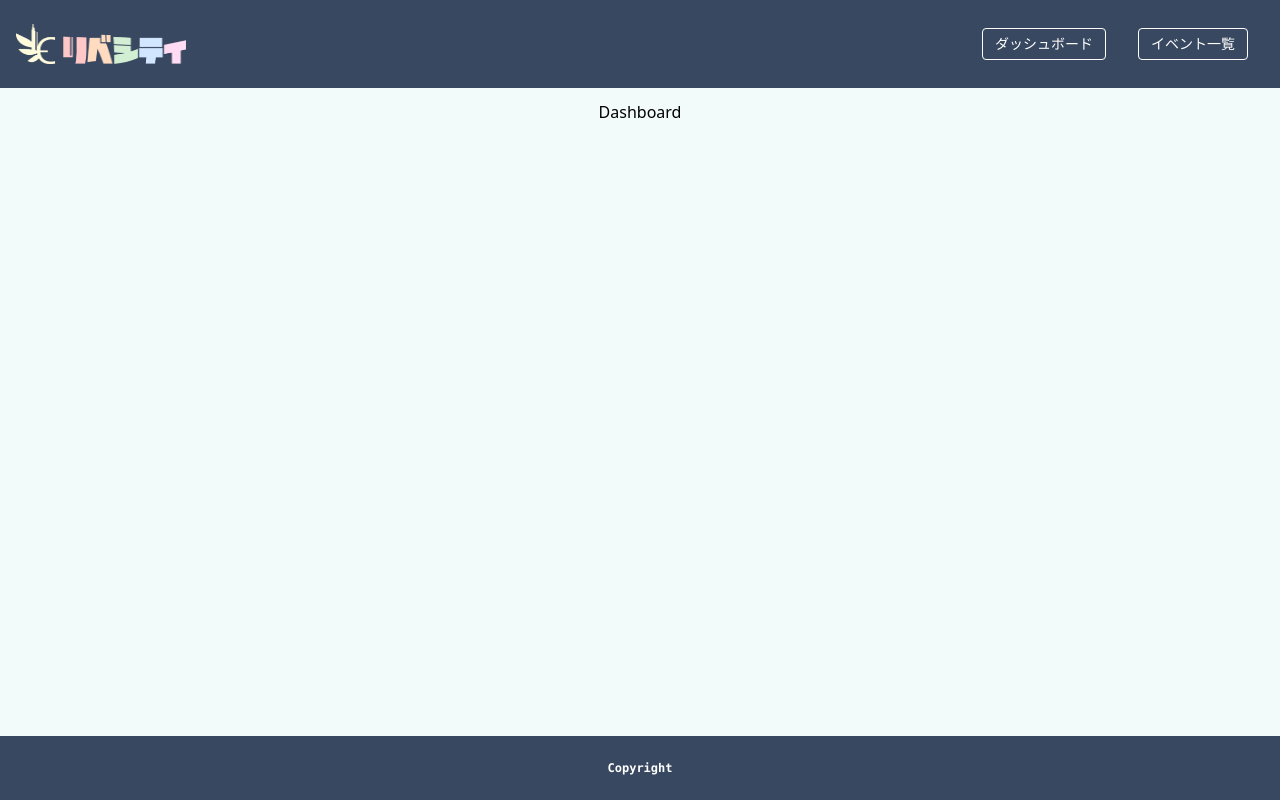
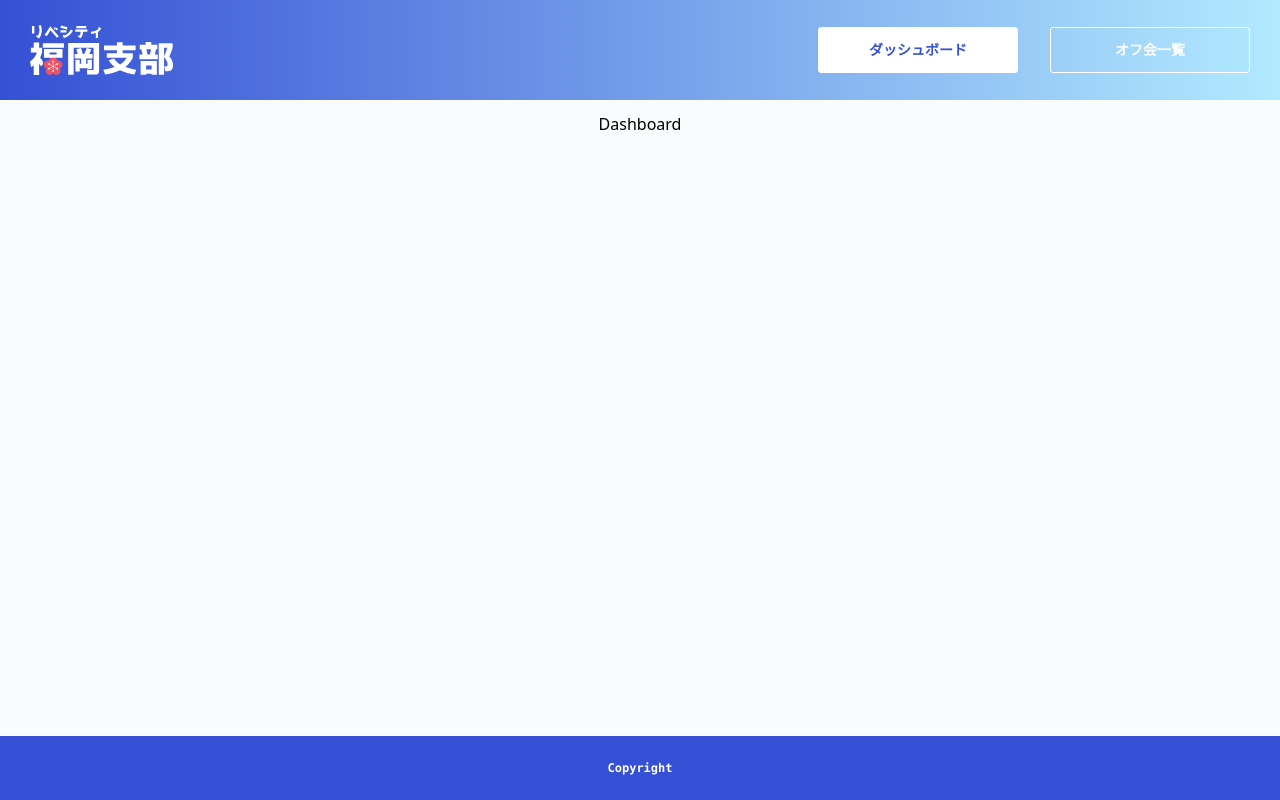
Before and after one commit to mororyou/libecity-fukuoka, a Next.js app: page /dashboard in a window 1280 px wide. Built offline with nearby package versions, Linux system fonts and the light colour scheme.

Commit message:
イベント一覧デザイン更新

```diff
--- a/src/components/Event/EventTable.tsx
+++ b/src/components/Event/EventTable.tsx
@@ -1,3 +1,4 @@
+import { Style } from '@mui/icons-material'
 import { Button } from '@mui/material'
 import { format } from 'date-fns'
 import { ja } from 'date-fns/locale'
@@ -24,7 +25,7 @@ const EventTable: FC<Props> = ({ events, loading, editBtnClickHandler }) => {
       {
         id: 'status',
         name: '募集状況',
-        width: '115px',
+        width: '130px',
         cell: (row: Event) => <EventCellStatusComponent event={row} />,
       },
       {
@@ -39,7 +40,7 @@ const EventTable: FC<Props> = ({ events, loading, editBtnClickHandler }) => {
         width: '',
         cell: (row: Event) => {
           return (
-            <div className="ml-auto pr-16">
+            <div className="ml-auto flex items-center justify-end pr-[20px]">
               <Button
                 variant="outlined"
                 className="border-themeMainColor text-sm text-themeMainColor"
@@ -111,10 +112,10 @@ const EventDetailComponent: FC<ExpanderComponentProps<Event>> = ({ data }) => {
             case 'event':
               return (
                 <dl
-                  className="flex w-full flex-row border-b border-themeMainColor border-opacity-30"
+                  className="flex w-full flex-row border-b border-themeTitleText border-opacity-30"
                   key={index}
                 >
-                  <dt className="w-28 bg-themeMainColor bg-opacity-20 py-2 px-4 text-xs font-semibold md:w-2/12 md:px-8">
+                  <dt className="w-28 bg-themeDetailBgColor py-[10px] px-4 text-xs font-semibold md:w-[216px] md:px-8">
                     {label}
                   </dt>
                   <dd className="py-2 pl-2 text-xs">
@@ -132,10 +133,10 @@ const EventDetailComponent: FC<ExpanderComponentProps<Event>> = ({ data }) => {
             default:
               return (
                 <dl
-                  className="flex w-full flex-row border-b border-themeMainColor border-opacity-30"
+                  className="flex w-full flex-row border-b border-themeTitleText border-opacity-30"
                   key={index}
                 >
-                  <dt className="w-28 bg-themeMainColor bg-opacity-20 py-2 px-4 text-xs font-semibold md:w-2/12 md:px-8">
+                  <dt className="w-28 bg-themeDetailBgColor py-[10px] px-4 text-xs font-semibold md:w-[216px] md:px-8">
                     {label}
                   </dt>
                   <dd className="py-2 pl-2 text-xs">{value as string}</dd>
@@ -144,6 +145,14 @@ const EventDetailComponent: FC<ExpanderComponentProps<Event>> = ({ data }) => {
           }
         }
       })}
+      <div className="w-full border-b border-themeTitleText border-opacity-30 bg-white py-4 pr-[20px] flex items-center justify-start md:justify-end">
+        <Button
+          className="h-8 md:h-8 w-[120px] rounded bg-themeBtnColor text-xs text-white"
+          variant="contained"
+        >
+          編集する
+        </Button>
+      </div>
     </div>
   )
 }
@@ -178,10 +187,34 @@ const EventCellDataComponent: FC<CellProps> = ({ event }) => {
 }
 
 const EventCellStatusComponent: FC<CellProps> = ({ event }) => {
+  let statusStyle = ''
+  switch (event.status) {
+    case 0:
+      statusStyle = 'eventStatusLabelBefore'
+      break
+    case 1:
+      statusStyle = 'eventStatusLabelProgress'
+      break
+    case 2:
+      statusStyle = 'eventStatusLabelCancel'
+      break
+    case 80:
+      statusStyle = 'eventStatusLabelExit'
+      break
+    case 99:
+      statusStyle = 'eventStatusLabelMedium'
+      break
+  }
   return (
     <div className="flex flex-col gap-y-1 ">
-      <p className="font-semibold">{statusItems[event.status]}</p>
-      <p className='text-xs'>募集人数：{event.people}</p>
+      <div>
+        <span className={statusStyle}>{statusItems[event.status]}</span>
+      </div>
+      <p className="text-xs">募集人数：{event.people}</p>
     </div>
   )
 }
+
+const EventCellTitleCOmponent: FC<CellProps> = ({ event }) => {
+  return <></>
+}
--- /dev/null
+++ b/src/components/Header.module.css
@@ -0,0 +1,12 @@
+.header {
+  background: transparent linear-gradient(90deg, #3550D4 0%, #B2EAFF 100%) 0% 0% no-repeat padding-box;
+  @apply py-[25px] px-[30px]
+}
+
+.navilink {
+  @apply w-[200px] h-[46px] border border-solid border-white rounded-[3px] text-white flex items-center justify-center cursor-pointer hover:bg-white hover:text-themeMainColor font-semibold
+}
+
+.navilink_active {
+  @apply w-[200px] h-[46px] border border-solid border-white rounded-[3px] text-themeMainColor bg-white flex items-center justify-center font-semibold
+}
--- a/src/components/Header.tsx
+++ b/src/components/Header.tsx
@@ -1,15 +1,21 @@
 import Image from 'next/image'
 import Link from 'next/link'
+import { useRouter } from 'next/router'
+import { FC } from 'react'
+import Styles from './Header.module.css'
 
-const Header = () => (
-  <nav className="bg-themeMainColor px-2 py-3 sm:px-4">
-    <div className="container mx-auto flex flex-wrap items-center justify-between">
+const Header = () => {
+  const router = useRouter()
+  const asPath = router.asPath
+  return (
+    <nav className={Styles.header}>
+      <div className="mx-auto flex flex-wrap items-center justify-between">
         <Link href={'/dashboard'}>
           <a className="flex items-center">
             <Image
-            src={'/images/libecity/libecity_logo.png'}
-            width="170.83"
-            height="40"
+              src={'/images/libecity/libecity_logo.svg'}
+              width="143.29"
+              height="50"
               alt="リベシティロゴ"
             />
           </a>
@@ -36,21 +42,34 @@ const Header = () => (
           </svg>
         </button>
         <div className="hidden w-full md:block md:w-auto" id="navbar-default">
-        <ul className="mt-4 flex flex-col p-4 md:mt-0 md:flex-row md:space-x-8 md:border-0 md:text-sm md:font-medium">
-          <li>
-            <Link href={'/dashboard'}>
-              <a className="navi-link">ダッシュボード</a>
-            </Link>
-          </li>
-          <li>
-            <Link href={'/events'}>
-              <a className="navi-link">イベント一覧</a>
-            </Link>
-          </li>
+          <ul className="mt-4 flex flex-col md:mt-0 md:flex-row md:space-x-8 md:border-0 md:text-sm md:font-medium">
+            <LinkComponent href='/dashboard' span='ダッシュボード' asPath={asPath} />
+            <LinkComponent href='/events' span='オフ会一覧' asPath={asPath} />
           </ul>
         </div>
       </div>
     </nav>
   )
+}
 
 export default Header
+
+type LinkProps = {
+  href: string
+  span: string
+  asPath: string
+}
+
+const LinkComponent: FC<LinkProps> = ({ href, span, asPath }) => {
+  if (href === asPath) {
+    return <li className={Styles.navilink_active}>{span}</li>
+  } else {
+    return (
+      <Link href={href}>
+        <li className={Styles.navilink}>
+          <a>{span}</a>
+        </li>
+      </Link>
+    )
+  }
+}
--- /dev/null
+++ b/src/components/MainTitle.tsx
@@ -0,0 +1,9 @@
+import { FC } from "react"
+
+type Props = {
+  span: string
+}
+
+const MainTitle:FC<Props> = ({ span }) => <h1 className="flex justify-center text-themeMainColor text-2xl md:text-4xl font-black my-6 md:my-10">{span}</h1>
+
+export default MainTitle
--- a/src/components/Title.tsx
+++ b/src/components/Title.tsx
@@ -5,22 +5,24 @@ type Props = {
   title: string
   component: ReactNode | null
 }
+
 const Title: FC<Props> = ({ title, component = null }) => (
-  <div className="border-title mb-2 w-full md:mb-4">
-    <div className="mb-1 flex w-full items-end md:mb-3">
-      <Image
+  <div className="flex w-full items-center border-b-2 border-themeMainColor pr-[20.5px] pb-[5.5px]">
+    <div className="flex w-full items-center">
+      <img
         src={'/images/libecity/president_icon.png'}
-        width={49.9}
-        height={48}
+        width={41}
+        height={40}
         alt={title}
-        className="rotate-12"
       />
       <div className="ml-3 flex w-full items-center align-middle text-lg font-medium tracking-widest md:text-xl md:font-medium">
-        <h1 className="text-bold whitespace-nowrap font-mono text-gray-700">
+        <h2 className="whitespace-nowrap font-mono text-xl font-extrabold text-themeTitleText">
           {title}
-        </h1>
+        </h2>
       </div>
-      <div className="ml-auto w-48">{component && component}</div>
+      <div className="ml-auto flex w-full justify-end">
+        {component && component}
+      </div>
     </div>
   </div>
 )
--- a/src/pages/events.tsx
+++ b/src/pages/events.tsx
@@ -9,6 +9,7 @@ import { getEvents, store, update } from '../libs/event'
 import EventTable from '../components/Event/EventTable'
 import { toast } from 'react-toastify'
 import { eventInitialState } from '../state/initialState'
+import MainTitle from '../components/MainTitle'
 
 const Events = () => {
   const [values, setValues] = useState(eventInitialState)
@@ -147,8 +148,9 @@ const Events = () => {
 
   return (
     <Layout>
+      <MainTitle span='オフ会一覧' />
       <Title
-        title="イベント一覧"
+        title="オフ会一覧情報"
         component={<EventAddBtn onClick={handleOpen} />}
       />
       <EventAddDialog
@@ -184,9 +186,9 @@ const EventAddBtn: FC<BtnProps> = ({ onClick }) => {
       variant="contained"
       onClick={onClick}
       size="small"
-      className="themeBtn"
+      className="bg-themeBtnColor text-white h-8 rounded"
     >
-      イベント追加
+      オフ会を新規登録
     </Button>
   )
 }
--- a/src/styles/globals.css
+++ b/src/styles/globals.css
@@ -25,14 +25,63 @@
   @apply bg-opacity-25;
 }
 
-.navi-link {
-  @apply
-    block rounded py-3 px-5 text-white
-    border border-white
-    hover:bg-white hover:bg-opacity-40
-    md:py-[0.3rem] md:px-3;
+.eventStatusLabelBefore {
+  background-color: rgba(0, 132, 204, 1);
+  @apply rounded-[3px] text-white py-[2px] px-[10px] text-[10px] font-semibold;
 }
 
-.themeBtn {
- @apply bg-themeMainColor text-white hover:bg-opacity-80 hover:bg-themeMainColor;
+.eventStatusLabelProgress {
+  background-color: rgba(0, 204, 153, 1);
+  @apply rounded-[3px] text-white py-[2px] px-[10px] text-[10px] font-semibold;
 }
+
+.eventStatusLabelCancel {
+  background-color: rgba(204, 0, 51, 1);
+  @apply rounded-[3px] text-white py-[2px] px-[10px] text-[10px] font-semibold;
+}
+
+.eventStatusLabelExit {
+  background-color: rgba(204, 204, 204, 1);
+  @apply rounded-[3px] text-white py-[2px] px-[10px] text-[10px] font-semibold;
+}
+
+.eventStatusLabelMedium {
+  background-color: rgba(204, 112, 0, 1);
+  @apply rounded-[3px] text-white py-[2px] px-[10px] text-[10px] font-semibold;
+}
+
+.showButton {
+  width: 55px;
+  height: 55px;
+  background: #70975B;
+  transform: translate(-50%, -50%) rotate(0deg);
+  border-radius: 50%;
+  cursor: pointer;
+  z-index: 100;
+  transition: 0.4s cubic-bezier(0.2, 0.6, 0.3, 1.1);
+}
+
+.showButton:after {
+  content: '';
+  transform: translate(-50%, -50%);
+  height: 2px;
+  width: 50%;
+  background: white;
+}
+
+.showButton:before {
+  content: '';
+  transform: translate(-50%, -50%);
+  height: 50%;
+  width: 2px;
+  background: white;
+}
+
+.showButton.clicked {
+  transform: translate(-50%, -50%) rotate(360deg);
+  background: #CC2A41;
+}
+
+.showButton.clicked:before {
+  width: 0;
+}
--- a/tailwind.config.js
+++ b/tailwind.config.js
@@ -7,8 +7,11 @@ module.exports = {
   theme: {
     extend: {
       colors: {
-        themeMainColor: '#384860',
-        themeBgColor: '#e8f5f5',
+        themeMainColor: '#3550D4',
+        themeBgColor: '#F4FAFA',
+        themeBtnColor: '#E9546B',
+        themeTitleText: '#333333',
+        themeDetailBgColor: '#DBDEE1',
       },
     },
   },
```
Also changed, not shown: public/images/libecity/libecity_logo.png (deleted), public/images/libecity/libecity_logo.svg (added), src/components/Event/EventTable.module.css (added). Lines whose indentation alone changed are shown as unchanged.
